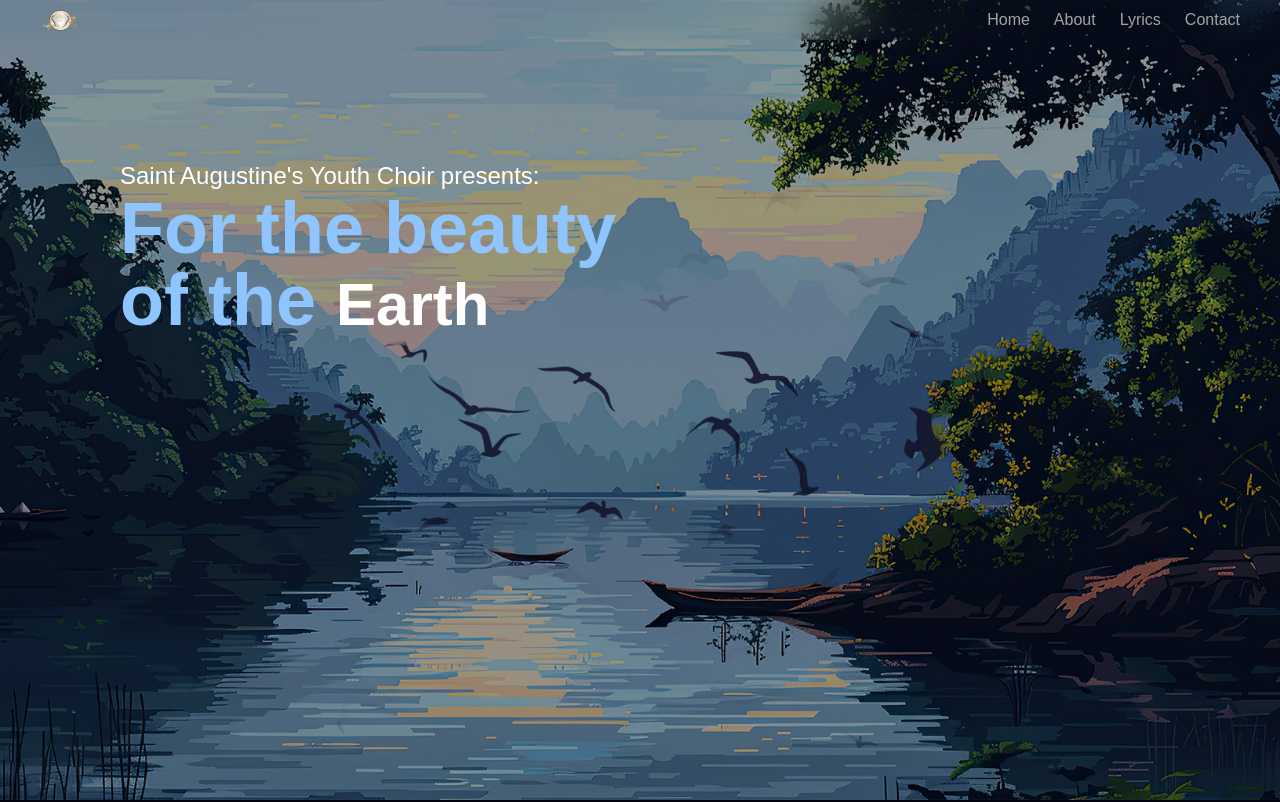
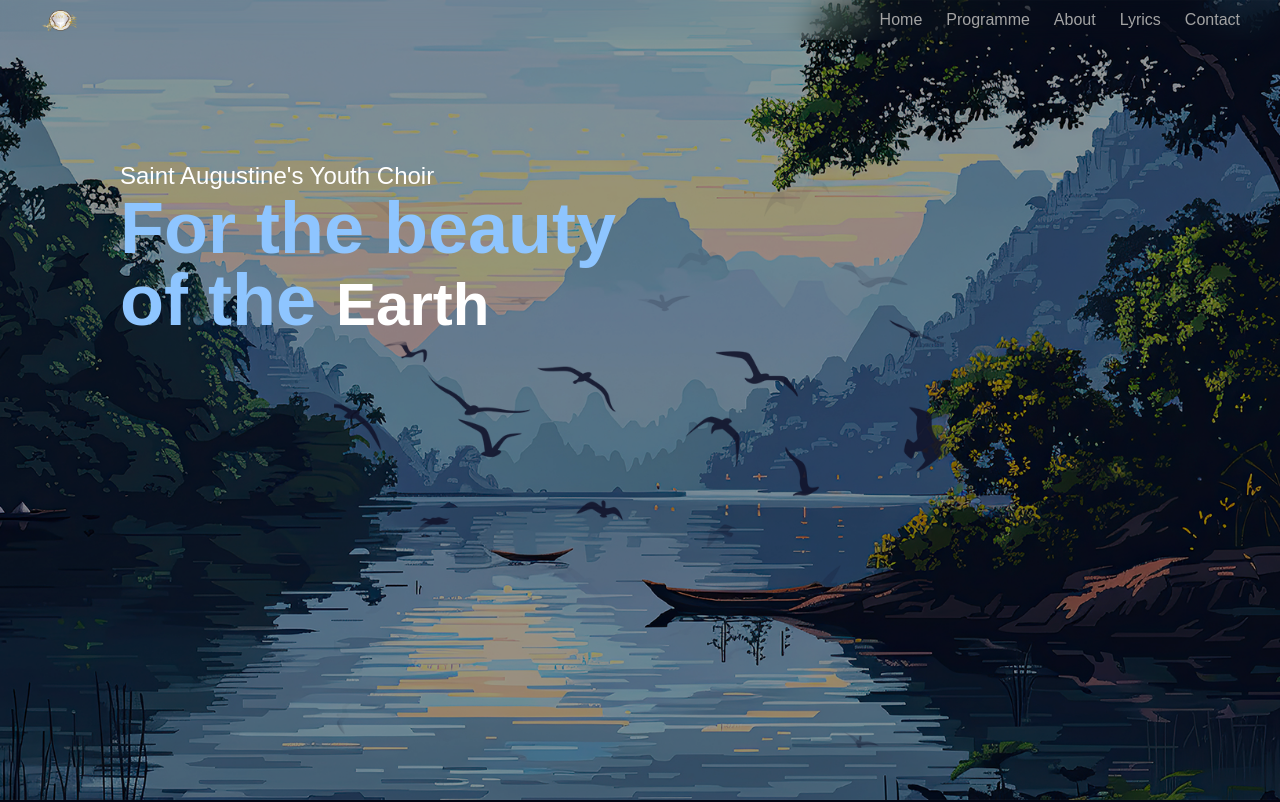
Before and after one commit to auxtyn/concert, a React (Vite) app: page / in a window 1280 px wide. Shown: the top 802 px of the page. Built offline with nearby package versions, Linux system fonts and the light colour scheme; no server answers; a web font is replaced by a local one.

Commit message:
added programme

```diff
--- a/src/App.jsx
+++ b/src/App.jsx
@@ -1,7 +1,7 @@
 // import { useState } from "react";
 import Navbar from "./sections/Navbar";
 import Hero from "./sections/Hero";
-import About from "./sections/About";
+import Programme from "./sections/Programme";
 // import Test from "./components/Test";
 // import './App.css'
 
@@ -13,19 +13,7 @@ function App() {
       <div className="container mx-auto max-w-7xl">
         <Navbar />
         <Hero />
-        <About />
-
-        {/* <section className="min-h-screen"></section>
-        <section className="min-h-screen"></section>
-        <section className="min-h-screen"></section>
-        <section className="min-h-screen"></section>
-        <section className="min-h-screen"></section>
-        <section className="min-h-screen"></section>
-        <section className="min-h-screen"></section>
-        <section className="min-h-screen"></section>
-        <section className="min-h-screen"></section>
-        <section className="min-h-screen"></section> */}
-        {/* <Test /> */}
+        <Programme />
       </div>
     </>
   );
--- a/src/components/HeroText.jsx
+++ b/src/components/HeroText.jsx
@@ -22,7 +22,7 @@ const HeroText = () => {
           animate="visible"
           transition={{ delay: 1 }}
         >
-          Saint Augustine's Youth Choir presents:
+          Saint Augustine's Youth Choir
         </motion.h1>
 
         <div className="flex flex-col items-start">
@@ -61,15 +61,15 @@ const HeroText = () => {
       </div>
 
       {/* Mobile view */}
-      <div className="flex flex-col md:hidden mb-5 pb-5">
+      <div className="flex flex-col md:hidden mb-5 pb-5 mt-5 pt-5">
         <motion.p
-          className="text-2xl-50 font-medium"
+          className="text-3xl-100 font-medium"
           variants={variants}
           initial="hidden"
           animate="visible"
           transition={{ delay: 1 }}
         >
-          Saint Augustine's Youth Choir presents:
+          Saint Augustine's Youth Choir
         </motion.p>
         <motion.p
           className="text-4xl font-black text-neutral-300"
--- a/src/sections/Navbar.jsx
+++ b/src/sections/Navbar.jsx
@@ -6,6 +6,11 @@ const Navigation = () => {
       <li className="nav-li">
         <a href="" className="nav-link">
           Home
+        </a>
+      </li>
+        <li className="nav-li">
+        <a href="" className="nav-link">
+          Programme
         </a>
       </li>
       <li className="nav-li">
--- a/src/sections/About.jsx
+++ b/src/sections/Programme.jsx
@@ -1,6 +1,6 @@
 // import Card from "../components/cARD.JSX";
 
-const About = () => {
+const Programme = () => {
   return (
     <section className="c-space">
       <section className="">
@@ -311,4 +311,4 @@ const About = () => {
   );
 };
 
-export default About;
+export default Programme;
```
